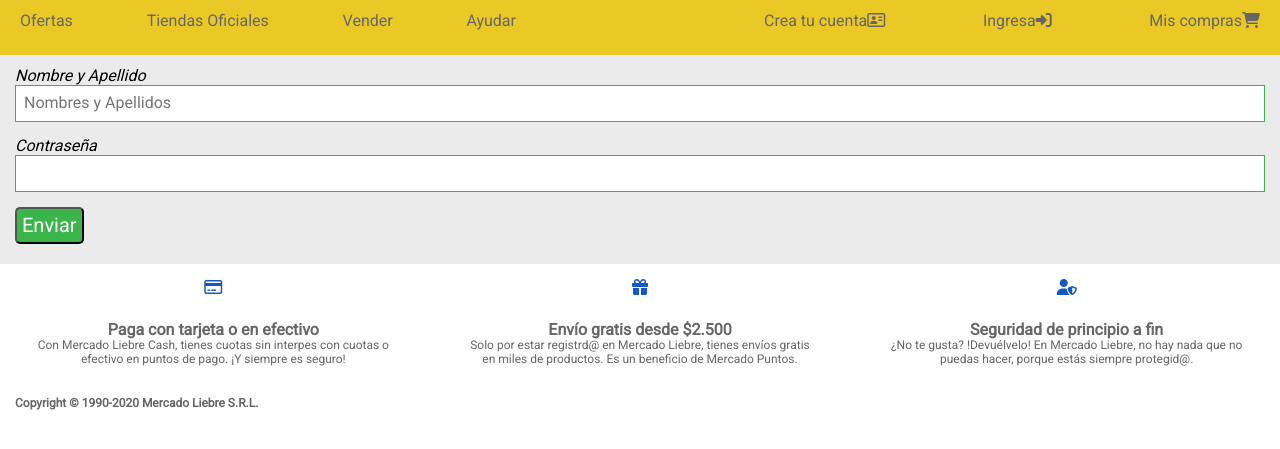
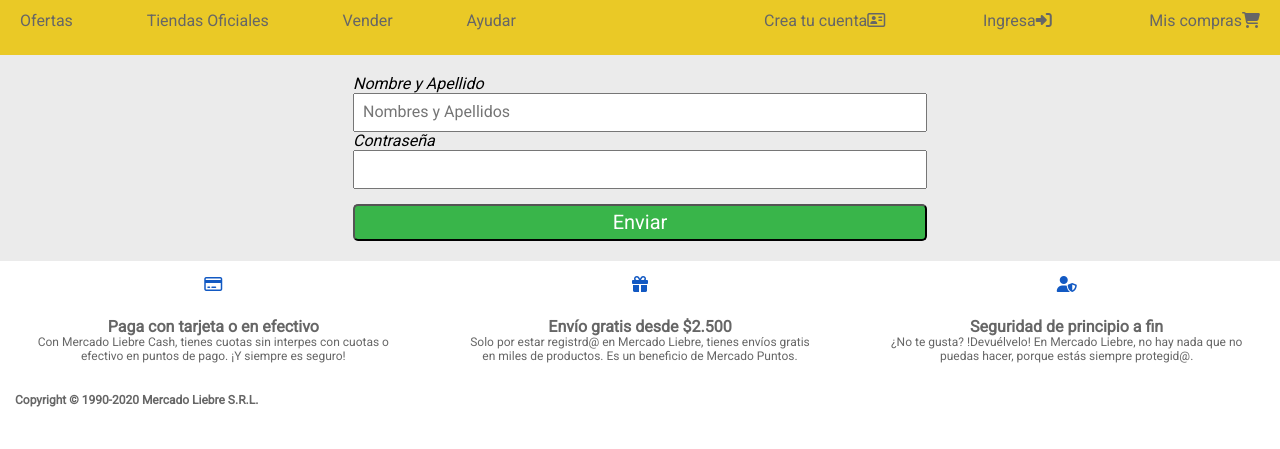
Before and after one commit to Elloisa/nnnnnn, a website: page views/login.html in a window 1280 px wide. Shown: the part 73-522 px from the top of the page. Drawn offline with Linux system fonts and the light colour scheme; files whose address does not match are found by name.

Commit message:
Tamaño máximo de botón y control-formulario

```diff
--- a/public/css/styles.css
+++ b/public/css/styles.css
@@ -18,16 +18,7 @@
 
 body{
     font-family: 'Roboto', Sans-serif;
-    /*background-image: url('https://ezsell.co/wp-content/uploads/2019/07/blog_1-1300x731.jpg');*/
 }
-
-/*.back-img{
-    position: relative;
-    left: -50px;
-    top: -50px;
-    z-index: -1500;
-    flex-wrap: nowrap;
-}*/
 
 
 /*------------------------------------MAIN HEADER ----------------------------------------------------------------------------------*/
@@ -203,10 +194,6 @@
 
     }
 
-
-
-
-
 /* -----------------------------------------------------MAIN BODY--------------------------------------------------------------------------------*/
 .main-body{
     background-color:var(--light-grey);
@@ -239,11 +226,6 @@
     width: 100%;
 }
 
-
-/*.img-article{
-    width: 300px;
-    height: 300px;
-}*/
 
 .box-visit{
     position: relative;
@@ -349,20 +331,9 @@
         width: 22.5%;
     }
 
-    /*.price, .discount{
-        width: 100%;
-    }
-
-    .discount{
-        text-align: left;*/
-
 }
 
 @media(min-width: 1070px){
-    /*.article-visit{
-        width: 22.5%;
-
-    }*/
 
     .price{
         width: 30%;
@@ -377,45 +348,28 @@
 }
 
 
-
-
-
-/*.copy-header i{
-    width: 2em;
-    height: 2em;
-    margin-bottom: 10px;
-}*/
-
-/*.righ-nav-bar i{
-    width: 2em;
-    height: 2em;
-    margin-bottom: 10px;
-}*/
-
-/*.input:invalid{
-    border: solid 1px red;
-
-}*/
-
 /*--------------------------------------FORM-------------------------------------------------------------------------------------------------- */
 
 
 .create-form{
     padding: 20px 15px;
     display: block;
-    margin-top: 180px;
-    background-color: var(--light-grey)
+    margin-top: 170px;
+    background-color: var(--light-grey);
 
 }
 
 .control-formulario{
     margin-bottom: 15px;
+    width: 90%;
+    margin: auto;
 
 }
 
 .control-formulario label{
     margin-bottom: 5px;
     font-style: italic;
+
 }
 
 .control{
@@ -427,6 +381,12 @@
     border: solid 1px var(--green);
 }
 
+.button{
+    display: flex;
+    justify-content: center;
+    margin: auto;
+}
+
 .boton-formulario{
     background-color: var(--green);
     border:- none;
@@ -434,6 +394,8 @@
     color: var(--white);
     padding: 5px;
     border-radius: 5px;
+    width: 90%;
+    margin-top: 15px;
     transition: background-color 450ms
 }
 
@@ -443,7 +405,45 @@
 
 @media(min-width: 361px){
     .create-form{
-    margin-top: 120px;}
+    margin-top: 205px;}
+}
+
+@media(min-width: 477px){
+    .create-form{
+    margin-top: 180px;}
+}
+
+@media(min-width: 498px){
+    .create-form{
+    margin-top: 171px;}
+}
+
+@media(min-width: 594px){
+    .create-form{
+    margin-top: 163px;}
+}
+
+@media(min-width: 637px){
+    .create-form{
+    margin-top: 155px;
+}
+    .control-formulario{
+        max-width: 574px;
+    }
+    .boton-formulario{
+        max-width: 574px;
+    }
+
+}
+
+
+@media(min-width: 727px){
+    .create-form{
+    margin-top: 148px;}
+}
+@media(min-width: 792px){
+    .create-form{
+    margin-top: 128px;}
 }
 
 
--- a/views/login.html
+++ b/views/login.html
@@ -24,10 +24,11 @@
                     <i class="fas fa-search"></i>
             </div>
 
+
             <div class="copy-header">
-                <i class="fas fa-hand-holding-usd"></i>
-                <div>Compra en cuotas y sin tarjeta de crédito</div>
+                <div><a href=""><i class="fas fa-hand-holding-usd"></i>Compra en cuotas y sin tarjeta de crédito</a></div>
             </div>
+
         </div>
 
         <a href="" class="hamburger-button">
@@ -56,15 +57,15 @@
        <form action="/home" method="GET" class="create-form">
         <div class="control-formulario">
             <label for="nombre">Nombre y Apellido</label><br>
-            <input type="text" name="nombre" id="nombre" placeholder="Nombres y Apellidos" class="control"> <!--type input: text, radio, checkbox, password, email / Atributo "name" es necesario-->
+            <input type="text" name="nombre" id="nombre" placeholder="Nombres y Apellidos" class="control"  minlength="10"  required> <!--type input: text, radio, checkbox, password, email / Atributo "name" es necesario-->
         </div>
         <div class="control-formulario">
             <label for="contraseña">Contraseña</label><br>
-            <input type="password" name="password" id="contraseña" class="control">
+            <input type="password" name="password" id="contraseña" class="control" minlength="7" pattern="[^(?=.*[A-Za-z])(?=.*\d)[A-Za-z\d]{8,}$
+            ]" title="La contraseña debe contener valores alfanuméricos, no se aceptan mayúsculas y se aceptan un mínimo de 7 caracteres" required>
         </div>
-        <button type="submit" class="boton-formulario">Enviar</button>
 
-
+        <div class="button"><button type="submit" class="boton-formulario">Enviar</button></div>
        </form>
 <!---------------------------------------------------------------------FOOTER--------------------------------------------------------------->
 <footer class="main-footer">
```
Also changed, not shown: views/register.html (+7 -6 lines).
